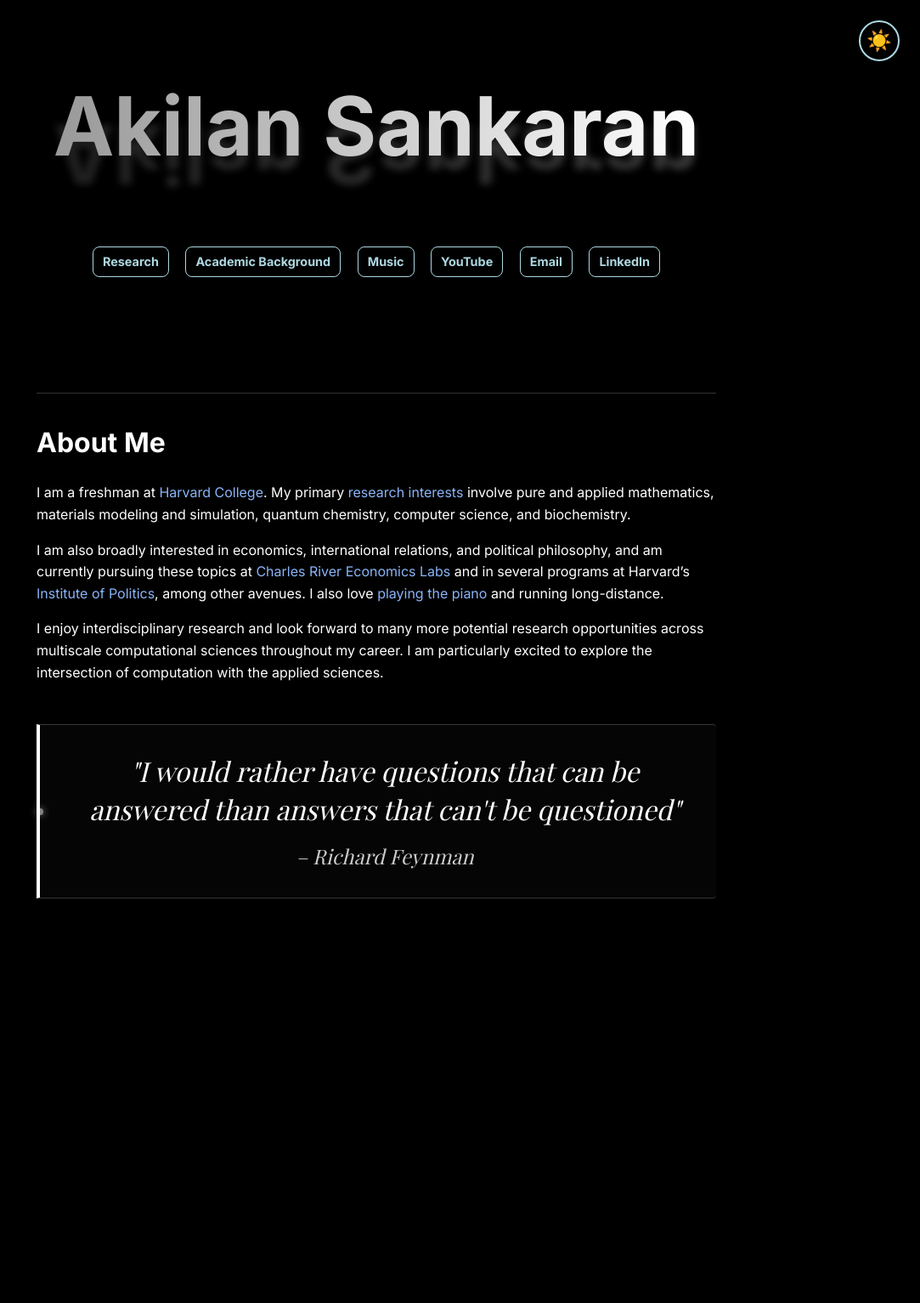
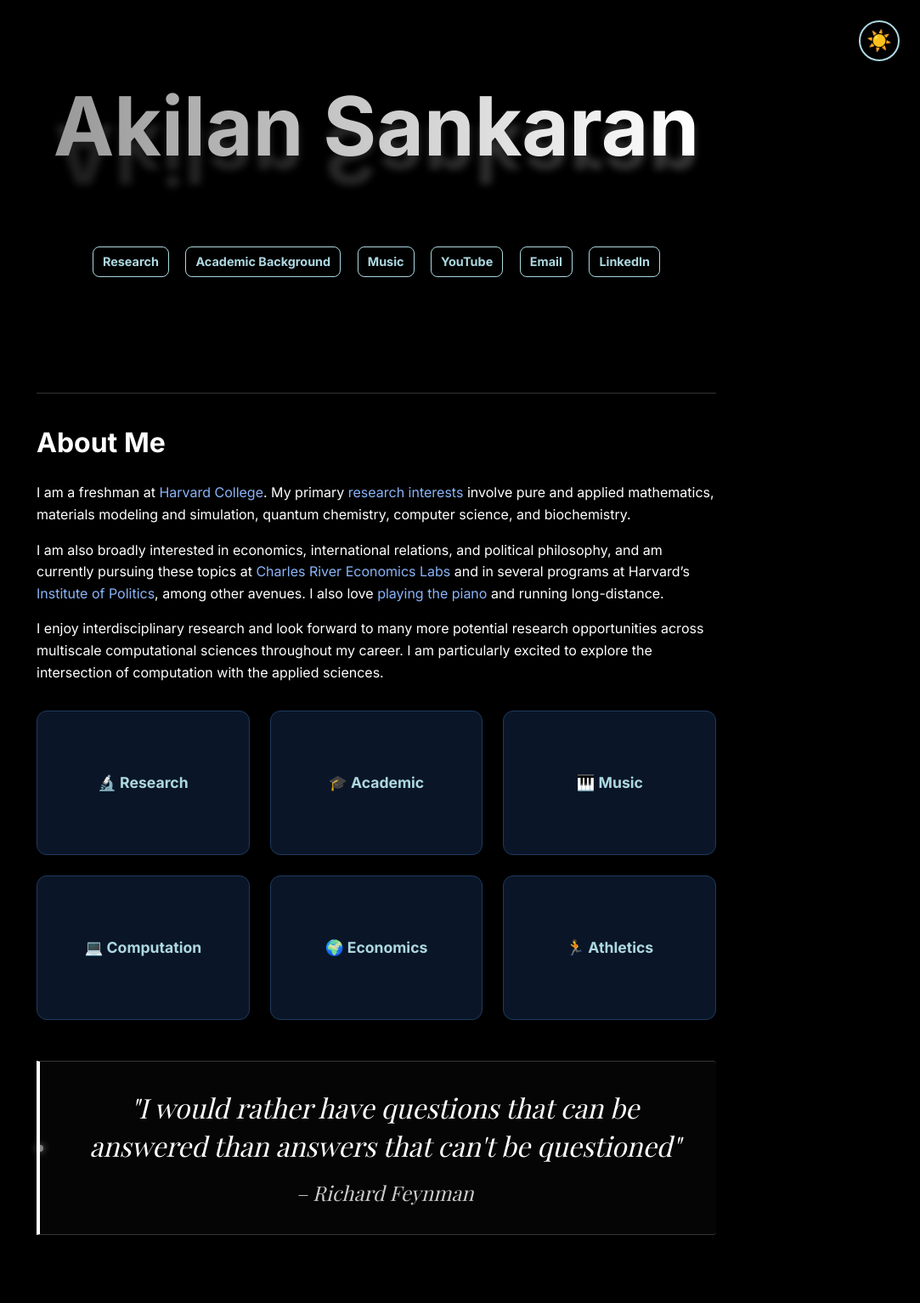
Before and after one commit to akilansankaran/akilansankaran.github.io, a Jekyll site: the page built from index.md, in a window 1280 px wide. Shown: the whole page at 85% size, without its empty margins (197-1280 px from the left). Built offline with Jekyll 4.4.1, drawn with Linux system fonts in a browser that asks for light colours; some web fonts are replaced; before the commit the page ends 1137 px from its top, so only the background shows below that.

Commit message:
thematic unity

```diff
--- a/assets/css/main.css
+++ b/assets/css/main.css
@@ -15,6 +15,8 @@
   --code-color: #e6e6e6;
   --title-gradient-start: #999999;
   --title-gradient-end: #ffffff;
+  --box-bg: #0a1628;
+  --box-border: #1e3a5f;
 }
 
 :root[data-theme="light"] {
@@ -30,6 +32,8 @@
   --code-color: #333;
   --title-gradient-start: #333333;
   --title-gradient-end: #000000;
+  --box-bg: #e8f1ff;
+  --box-border: #b3d9ff;
 }
 
 /* Global theme */
@@ -231,6 +235,21 @@ a:visited {
   margin-right: 0.4rem;
 }
 
+/* Unified text box theme */
+.text-box {
+  background-color: var(--box-bg);
+  border: 1.5px solid var(--box-border);
+  border-radius: 0.5rem;
+  padding: 1rem 1.25rem;
+  margin: 1rem 0;
+  transition: all 0.3s ease;
+}
+
+.text-box:hover {
+  border-color: var(--contact-link-border);
+  box-shadow: 0 2px 6px rgba(0, 0, 0, 0.1);
+}
+
 /* Research boxes grid layout */
 .research-grid {
   display: grid;
@@ -243,8 +262,8 @@ a:visited {
 }
 
 .research-box {
-  background-color: transparent;
-  border: 2px solid var(--contact-link-border);
+  background-color: var(--box-bg);
+  border: 1.5px solid var(--box-border);
   border-radius: 0.75rem;
   padding: 1.5rem;
   text-align: center;
@@ -255,9 +274,10 @@ a:visited {
 }
 
 .research-box:hover {
-  background-color: rgba(173, 216, 230, 0.1);
+  border-color: var(--contact-link-border);
+  background-color: var(--box-bg);
   transform: translateY(-2px);
-  box-shadow: 0 4px 8px rgba(0, 0, 0, 0.2);
+  box-shadow: 0 4px 12px rgba(0, 0, 0, 0.15);
 }
 
 .research-box .box-title {
@@ -278,12 +298,58 @@ a:visited {
   max-width: 600px;
 }
 
+/* 6-box thematic grid */
+.thematic-grid {
+  display: grid;
+  grid-template-columns: repeat(3, 1fr);
+  gap: 1.5rem;
+  margin: 2rem 0;
+  max-width: 900px;
+  margin-left: auto;
+  margin-right: auto;
+}
+
+.thematic-box {
+  background-color: var(--box-bg);
+  border: 1.5px solid var(--box-border);
+  border-radius: 0.75rem;
+  padding: 1.5rem;
+  text-align: center;
+  text-decoration: none;
+  display: block;
+  transition: all 0.3s ease;
+  color: var(--text-color);
+  min-height: 120px;
+  display: flex;
+  flex-direction: column;
+  justify-content: center;
+  align-items: center;
+}
+
+.thematic-box:hover {
+  border-color: var(--contact-link-border);
+  background-color: var(--box-bg);
+  transform: translateY(-2px);
+  box-shadow: 0 4px 12px rgba(0, 0, 0, 0.15);
+}
+
+.thematic-box-title {
+  color: var(--contact-link-color);
+  font-size: 1.1em;
+  font-weight: 700;
+  margin: 0;
+}
+
 @media (max-width: 768px) {
   .research-grid {
     grid-template-columns: 1fr;
   }
 
   .research-grid.two-columns {
+    grid-template-columns: 1fr;
+  }
+
+  .thematic-grid {
     grid-template-columns: 1fr;
   }
 }
--- a/index.md
+++ b/index.md
@@ -12,6 +12,27 @@ I am also broadly interested in economics, international relations, and politica
 
 I enjoy interdisciplinary research and look forward to many more potential research opportunities across multiscale computational sciences throughout my career. I am particularly excited to explore the intersection of computation with the applied sciences.
 
+<div class="thematic-grid">
+  <div class="thematic-box">
+    <div class="thematic-box-title">🔬 Research</div>
+  </div>
+  <div class="thematic-box">
+    <div class="thematic-box-title">🎓 Academic</div>
+  </div>
+  <div class="thematic-box">
+    <div class="thematic-box-title">🎹 Music</div>
+  </div>
+  <div class="thematic-box">
+    <div class="thematic-box-title">💻 Computation</div>
+  </div>
+  <div class="thematic-box">
+    <div class="thematic-box-title">🌍 Economics</div>
+  </div>
+  <div class="thematic-box">
+    <div class="thematic-box-title">🏃 Athletics</div>
+  </div>
+</div>
+
 <blockquote class="feynman-quote">
   <p class="quote-text">"I would rather have questions that can be answered than answers that can't be questioned"</p>
   <p class="quote-author">– Richard Feynman</p>
```
Also changed, not shown: mir.md (+1 -1 lines).
